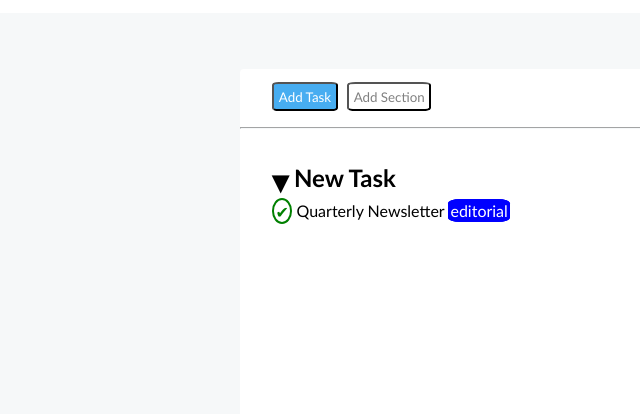
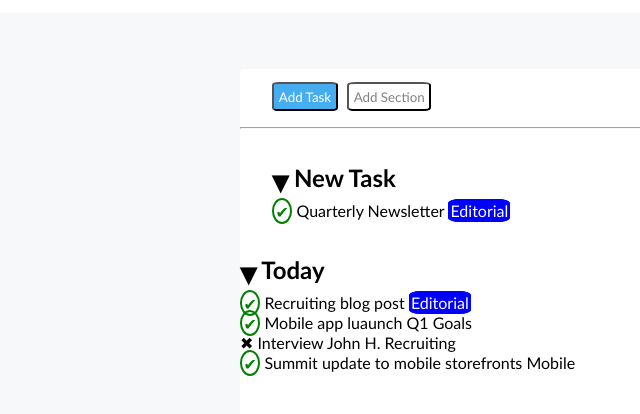
Before and after one commit to AntoninoIrrera/html-css-toboolist, a plain HTML site: page index.html in a window 1280 px wide. Shown: the part 124-538 px from the top of the page, without its empty margins (0-640 px from the left). Drawn offline with Linux system fonts and the light colour scheme.

Commit message:
section today html

```diff
--- a/index.html
+++ b/index.html
@@ -23,11 +23,15 @@
                 <hr>
                 <section class="new-task">
                     <h2> <span class="freccia">&#9662;</span> New Task </h2>
-                    <p><span class="check-mark">&#10004;</span> Quarterly Newsletter <span class="blu">editorial</span></p>
+                    <p><span class="check-mark">&#10004;</span> Quarterly Newsletter <span class="blu">Editorial</span></p>
                 </section>
 
                 <section class="today">
-
+                    <h2> <span class="freccia">&#9662;</span> Today </h2>
+                    <p> <span class="check-mark">&#10004;</span> Recruiting blog post <span class="blu">Editorial</span></p>
+                    <p> <span class="check-mark">&#10004;</span> Mobile app luaunch <span class="viola">Q1 Goals</span></p>
+                    <p> <span class="cross">&#10006;</span> Interview John H. <span class="verde">Recruiting</span></p>
+                    <p> <span class="check-mark">&#10004;</span> Summit update to mobile storefronts <span class="arancione">Mobile</span></p>
 
                 </section>
 
```
